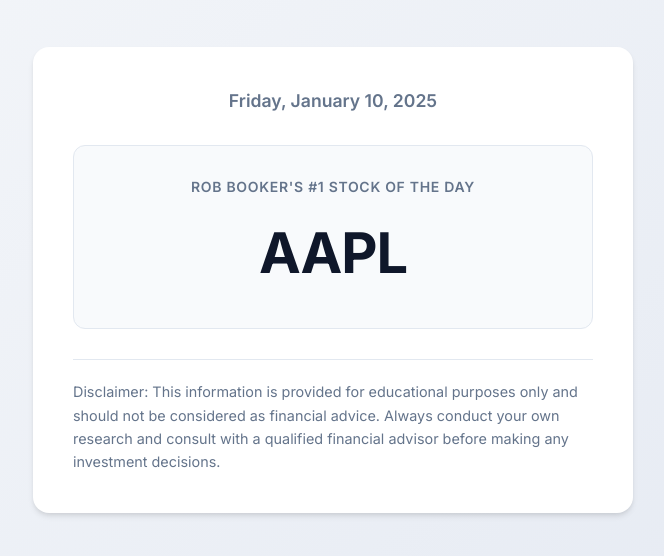
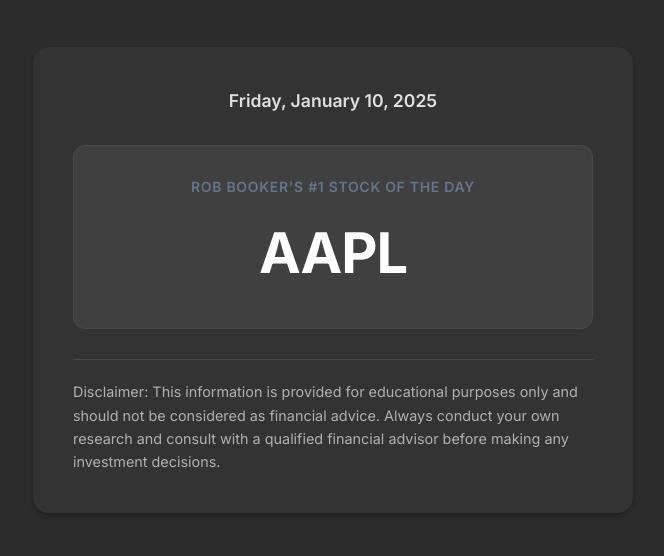
Before and after one commit to robbooker/1stock, a plain HTML site: page alt.html in a window 1280 px wide. Shown: the part 120-676 px from the top of the page, without its empty margins (307-971 px from the left). Drawn offline with Linux system fonts and the light colour scheme.

Commit message:
Update alt.html

```diff
--- a/alt.html
+++ b/alt.html
@@ -17,26 +17,27 @@
         body {
             font-family: 'Inter', -apple-system, BlinkMacSystemFont, 'Segoe UI', Roboto, sans-serif;
             line-height: 1.6;
-            background: linear-gradient(135deg, #f5f7fa 0%, #e4e9f2 100%);
+            background: #2c2c2c;
             min-height: 100vh;
             display: flex;
             align-items: center;
             justify-content: center;
             padding: 20px;
+            color: white;
         }
 
         .container {
-            background: white;
+            background: #333333;
             padding: 40px;
             border-radius: 16px;
-            box-shadow: 0 4px 6px -1px rgba(0, 0, 0, 0.1),
-                        0 2px 4px -1px rgba(0, 0, 0, 0.06);
+            box-shadow: 0 4px 6px -1px rgba(0, 0, 0, 0.2),
+                        0 2px 4px -1px rgba(0, 0, 0, 0.1);
             width: 100%;
             max-width: 600px;
         }
 
         .date {
-            color: #64748b;
+            color: #e0e0e0;
             font-size: 1.1em;
             margin-bottom: 30px;
             text-align: center;
@@ -44,12 +45,12 @@
         }
 
         .symbol-container {
-            background: #f8fafc;
+            background: #404040;
             border-radius: 12px;
             padding: 30px;
             text-align: center;
             margin: 20px 0;
-            border: 1px solid #e2e8f0;
+            border: 1px solid #4a4a4a;
         }
 
         .symbol-label {
@@ -64,14 +65,14 @@
         .symbol {
             font-size: 3.5em;
             font-weight: 700;
-            color: #0f172a;
+            color: #ffffff;
             letter-spacing: -0.02em;
         }
 
         .disclaimer {
             font-size: 0.9em;
-            color: #64748b;
-            border-top: 1px solid #e2e8f0;
+            color: #b0b0b0;
+            border-top: 1px solid #4a4a4a;
             margin-top: 30px;
             padding-top: 20px;
             text-align: left;
```
